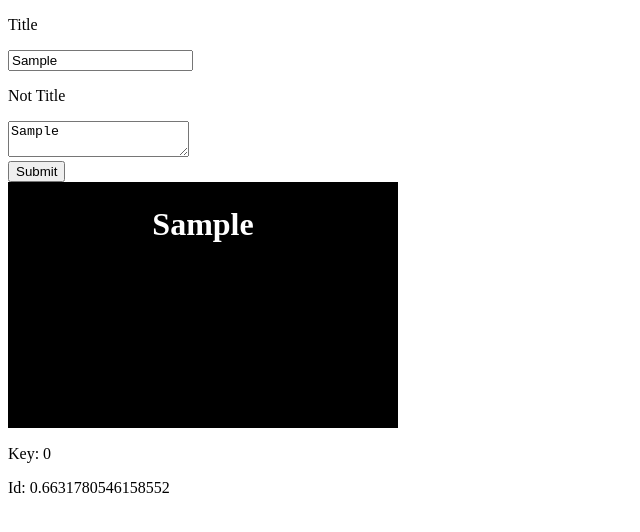
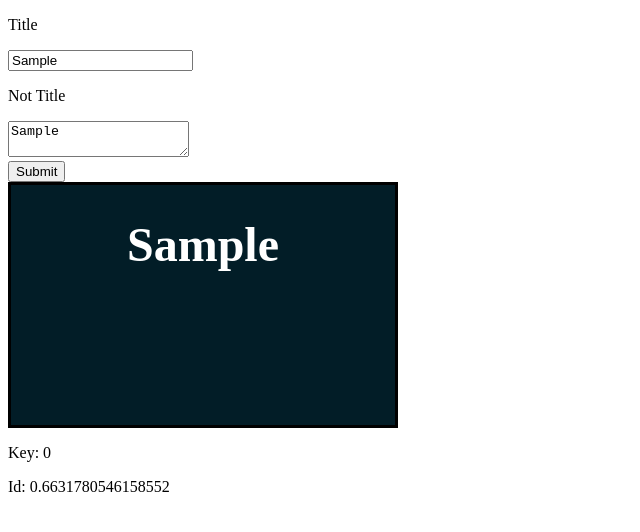
Before and after one commit to ota200/flashcards, a React (Create React App) app: page / in a window 1280 px wide. Both pictures are taken after typing "Sample", "Sample" into the empty fields and a click on the button "Submit". Shown: the top 532 px of the page, without its empty margins (0-640 px from the left). Built offline with nearby package versions, Linux system fonts and the light colour scheme.

Commit message:
Colors chnages 3

```diff
--- a/src/App.css
+++ b/src/App.css
@@ -1,11 +1,16 @@
+
+
+.base {
+    display: flex;
+    flex-direction: column;
+}
+
 .container {
     background-color: transparent;
     border-style:solid;
     width:30vw;
     height:30vh;
     perspective: 1000px;
-    display: inline-flex;
-    flex-direction: row;
 
 }
 
@@ -15,6 +20,8 @@
     height: 100%;
     text-align: center;
     transform-style: preserve-3d;
+    display: flex;
+    flex-direction: column;
 
 
 }
@@ -30,14 +37,17 @@
 }
 
 .front {
-    background-color: black;
+    background-color: #021D27;
     color:white;
+    font-size: 1.5rem;
 }
 
 .back {
-    background-color: aliceblue;
-    color:black;
+    background-color: #021D27;
+    color:white;
     transform: rotateY(180deg);
+    font-size: 0.8rem;
+
 
 }
 
--- a/src/Componets/Words.jsx
+++ b/src/Componets/Words.jsx
@@ -55,6 +55,7 @@ export default function Word() {
 
         <button onClick={addCard}>Submit</button>
 
+        <div className="base">
         {list.map(item => {
           return (
             <div key={item.key} id={item.id}>
@@ -68,6 +69,8 @@ export default function Word() {
           )
         })}
 
+        </div>
+
 
 
       </div>
```
